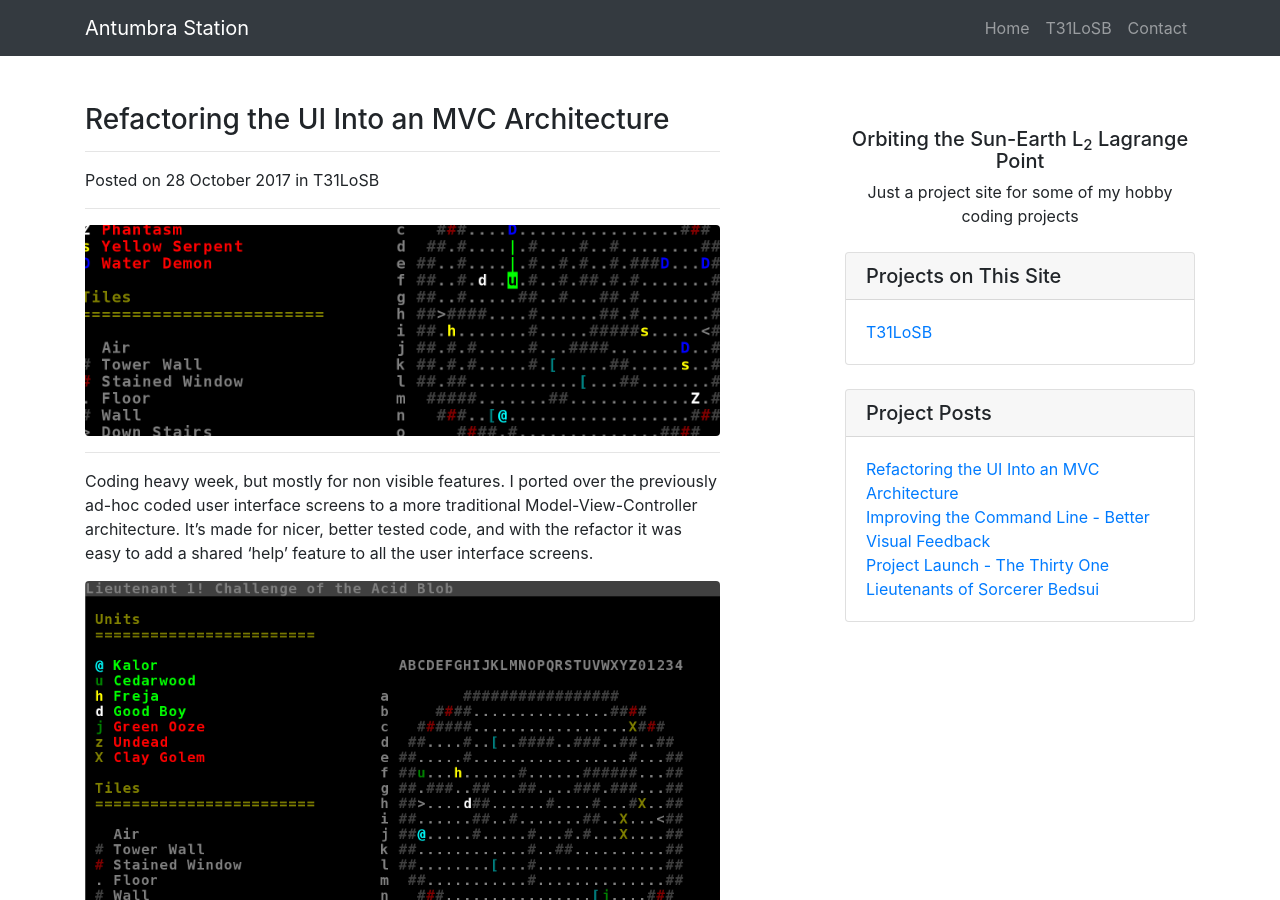
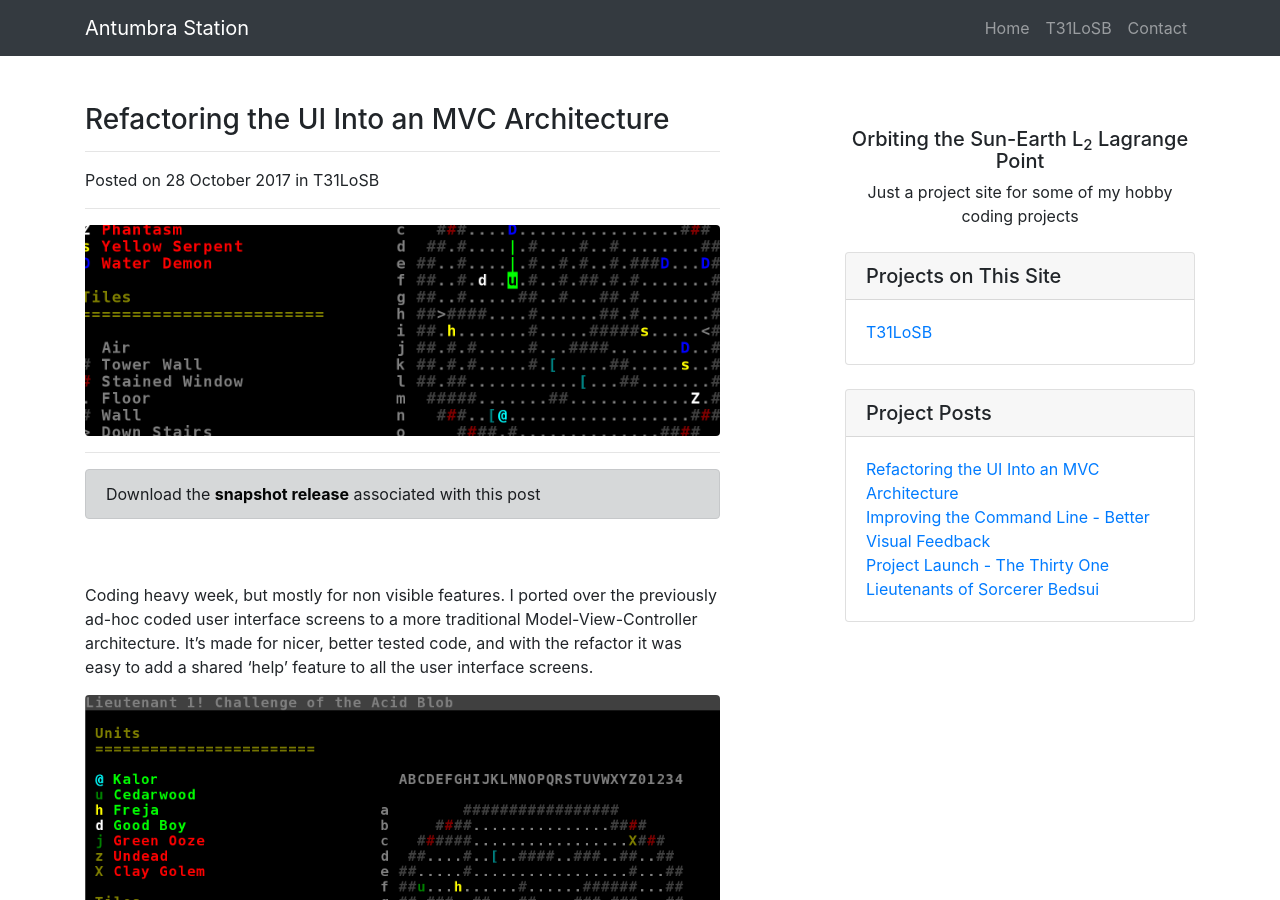
Before and after one commit to mpeter28/mpeter28.github.io, a Jekyll site: the page built from _posts/2017-10-28-ui-refactor-mvc.md, in a window 1280 px wide and 900 px high. Built offline with Jekyll 4.4.1, drawn with Linux system fonts in a browser that asks for light colours; nearby versions of some CDN libraries; library files that are not in the unit come from our copies; comment, search, counter and statistics services are not loaded.

Commit message:
Pretty up the release info

```diff
--- a/_layouts/post.html
+++ b/_layouts/post.html
@@ -21,13 +21,19 @@
 
           <!-- Date/Time -->
           <p>Posted on {{ page.date | date_to_long_string }} in {{ page.category }}</p>
-
           <hr>
 
           <!-- Preview Image -->
           <img class="img-fluid rounded" src="{{ page.banner }}" alt="">
+          <hr>
 
-          <hr>
+          {% if (page.release != null) %}
+          <div class="alert alert-dark" role="alert">
+            Download the <a href="/release/{{ page.release }}" class="alert-link">snapshot release</a> associated with this post
+          </div>
+          {% endif %}
+
+          <br><br>
 
           <!-- Post Content -->
           {{ content }}
--- a/_layouts/project-home.html
+++ b/_layouts/project-home.html
@@ -47,6 +47,8 @@
           <h3 class="mt-4">Recent Releases</h3>
           <hr>
 
+          <p>{{ page.schedule }}</p>
+
           <ul class="list-unstyled mb-0">
           {% for release in page.releases %}
             <li>
```
Also changed, not shown: _posts/2017-10-14-the-thirtyone-lieutenants-of-sorcerer-bedsui.md (+1 -0 lines), _posts/2017-10-21-command-line-visual-feedback.md (+1 -0 lines), _posts/2017-10-28-ui-refactor-mvc.md (+1 -0 lines), bedsui-project.md (+3 -2 lines), 2 other files.
